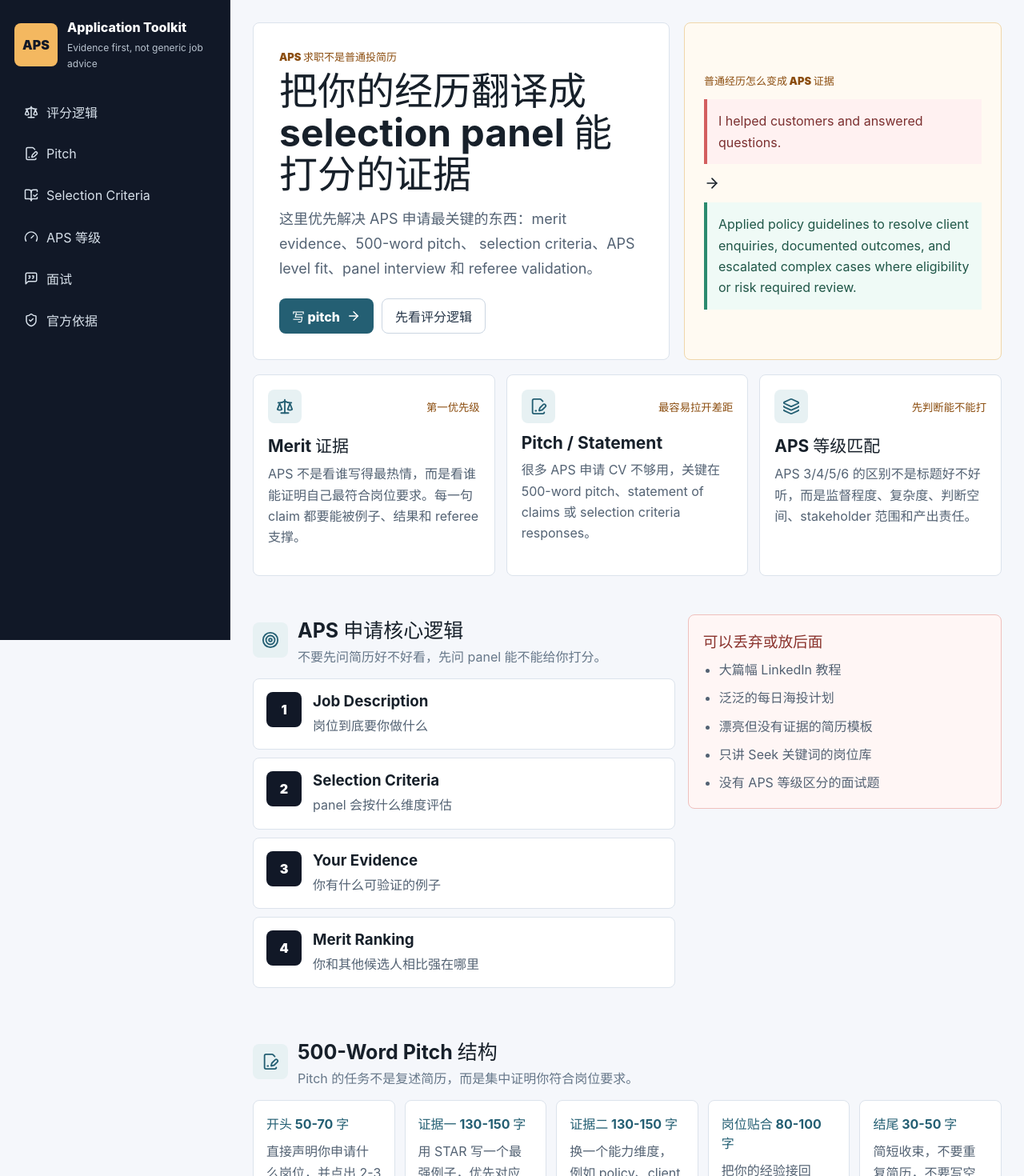
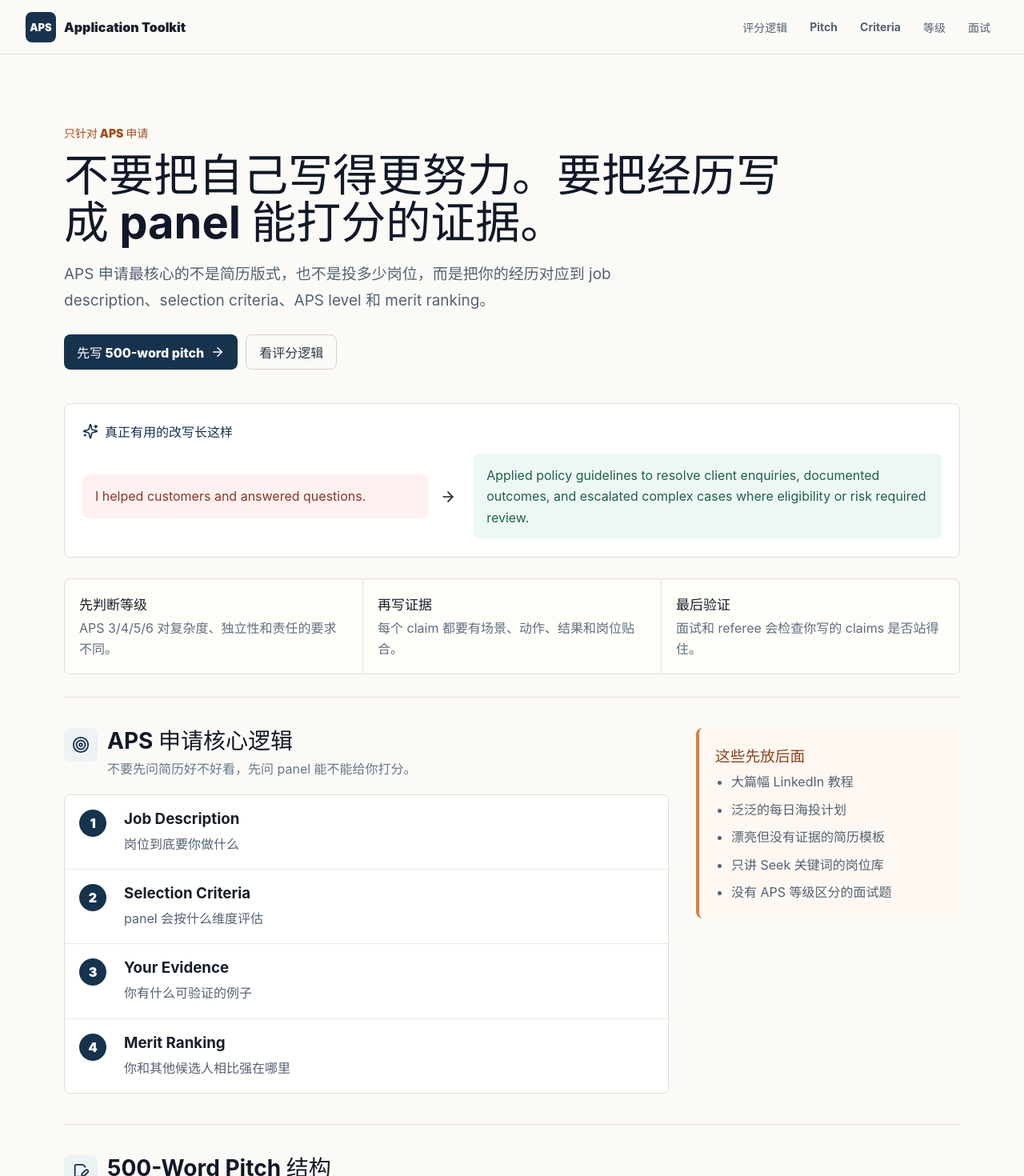
Before and after one commit to raydebug/aps-job-guide, a React (Vite) app: page / in a window 1280 px wide. Shown: the top 1470 px of the page at 80% size. Built offline with nearby package versions, Linux system fonts and the light colour scheme.

Commit message:
Improve APS guide readability

```diff
--- a/src/main.jsx
+++ b/src/main.jsx
@@ -5,10 +5,8 @@ import {
   BadgeCheck,
   BookOpenCheck,
   CheckCircle2,
-  ClipboardCheck,
   FilePenLine,
   Gauge,
-  Layers3,
   MessageSquareQuote,
   Scale,
   ShieldCheck,
@@ -17,30 +15,6 @@ import {
   UserCheck,
 } from "lucide-react";
 import "./styles.css";
-
-const priorities = [
-  {
-    icon: <Scale size={22} />,
-    title: "Merit 证据",
-    tag: "第一优先级",
-    detail:
-      "APS 不是看谁写得最热情，而是看谁能证明自己最符合岗位要求。每一句 claim 都要能被例子、结果和 referee 支撑。",
-  },
-  {
-    icon: <FilePenLine size={22} />,
-    title: "Pitch / Statement",
-    tag: "最容易拉开差距",
-    detail:
-      "很多 APS 申请 CV 不够用，关键在 500-word pitch、statement of claims 或 selection criteria responses。",
-  },
-  {
-    icon: <Layers3 size={22} />,
-    title: "APS 等级匹配",
-    tag: "先判断能不能打",
-    detail:
-      "APS 3/4/5/6 的区别不是标题好不好听，而是监督程度、复杂度、判断空间、stakeholder 范围和产出责任。",
-  },
-];
 
 const pitchPlan = [
   ["开头 50-70 字", "直接声明你申请什么岗位，并点出 2-3 个最相关能力。"],
@@ -109,45 +83,45 @@ const interviewQuestions = [
 
 function App() {
   return (
-    <main className="app-shell">
-      <aside className="sidebar" aria-label="站点导航">
-        <div className="brand">
-          <div className="brand-mark">APS</div>
-          <div>
-            <p>Application Toolkit</p>
-            <span>Evidence first, not generic job advice</span>
-          </div>
-        </div>
-        <nav>
-          <a href="#logic"><Scale size={18} />评分逻辑</a>
-          <a href="#pitch"><FilePenLine size={18} />Pitch</a>
-          <a href="#criteria"><BookOpenCheck size={18} />Selection Criteria</a>
-          <a href="#levels"><Gauge size={18} />APS 等级</a>
-          <a href="#interview"><MessageSquareQuote size={18} />面试</a>
-          <a href="#sources"><ShieldCheck size={18} />官方依据</a>
+    <main className="page">
+      <header className="topbar">
+        <a className="brand" href="#top" aria-label="APS Application Toolkit">
+          <span className="brand-mark">APS</span>
+          <span>Application Toolkit</span>
+        </a>
+        <nav aria-label="站点导航">
+          <a href="#logic">评分逻辑</a>
+          <a href="#pitch">Pitch</a>
+          <a href="#criteria">Criteria</a>
+          <a href="#levels">等级</a>
+          <a href="#interview">面试</a>
         </nav>
-      </aside>
+      </header>
 
-      <section className="workspace">
+      <section className="workspace" id="top">
         <header className="hero">
-          <div className="hero-copy">
-            <p className="eyebrow">APS 求职不是普通投简历</p>
-            <h1>把你的经历翻译成 selection panel 能打分的证据</h1>
+          <p className="eyebrow">只针对 APS 申请</p>
+          <h1>不要把自己写得更努力。要把经历写成 panel 能打分的证据。</h1>
           <p className="hero-text">
-              这里优先解决 APS 申请最关键的东西：merit evidence、500-word pitch、
-              selection criteria、APS level fit、panel interview 和 referee validation。
+            APS 申请最核心的不是简历版式，也不是投多少岗位，而是把你的经历对应到
+            job description、selection criteria、APS level 和 merit ranking。
           </p>
           <div className="hero-actions">
             <a className="primary-action" href="#pitch">
-                写 pitch <ArrowRight size={18} />
+              先写 500-word pitch <ArrowRight size={18} />
             </a>
             <a className="secondary-action" href="#logic">
-                先看评分逻辑
+              看评分逻辑
             </a>
           </div>
+        </header>
+
+        <section className="lead-example" aria-label="APS 改写例子">
+          <div className="example-heading">
+            <Sparkles size={20} />
+            <span>真正有用的改写长这样</span>
           </div>
-          <div className="hero-example" aria-label="APS 改写例子">
-            <div className="example-label">普通经历怎么变成 APS 证据</div>
+          <div className="rewrite-pair">
             <p className="weak">I helped customers and answered questions.</p>
             <ArrowRight size={20} />
             <p className="strong">
@@ -155,19 +129,21 @@ function App() {
               and escalated complex cases where eligibility or risk required review.
             </p>
           </div>
-        </header>
+        </section>
 
-        <section className="priority-grid" aria-label="APS 申请优先级">
-          {priorities.map((item) => (
-            <article className="priority-card" key={item.title}>
-              <div className="card-top">
-                <span>{item.icon}</span>
-                <small>{item.tag}</small>
-              </div>
-              <h2>{item.title}</h2>
-              <p>{item.detail}</p>
+        <section className="diagnosis" aria-label="页面判断">
+          <article>
+            <strong>先判断等级</strong>
+            <span>APS 3/4/5/6 对复杂度、独立性和责任的要求不同。</span>
           </article>
-          ))}
+          <article>
+            <strong>再写证据</strong>
+            <span>每个 claim 都要有场景、动作、结果和岗位贴合。</span>
+          </article>
+          <article>
+            <strong>最后验证</strong>
+            <span>面试和 referee 会检查你写的 claims 是否站得住。</span>
+          </article>
         </section>
 
         <section id="logic" className="section split">
@@ -195,7 +171,7 @@ function App() {
             </div>
           </div>
           <aside className="warning-panel">
-            <h3>可以丢弃或放后面</h3>
+            <h3>这些先放后面</h3>
             <ul>
               <li>大篇幅 LinkedIn 教程</li>
               <li>泛泛的每日海投计划</li>
--- a/src/styles.css
+++ b/src/styles.css
@@ -1,6 +1,6 @@
 :root {
   color: #17202a;
-  background: #f5f7fb;
+  background: #fbfaf7;
   font-family:
     Inter, ui-sans-serif, system-ui, -apple-system, BlinkMacSystemFont, "Segoe UI",
     "PingFang SC", "Microsoft YaHei", sans-serif;
@@ -33,124 +33,101 @@ p {
   margin-top: 0;
 }
 
-.app-shell {
-  display: grid;
-  grid-template-columns: 288px minmax(0, 1fr);
+.page {
   min-height: 100vh;
 }
 
-.sidebar {
+.topbar {
   position: sticky;
   top: 0;
-  height: 100vh;
-  padding: 24px 18px;
-  background: #111827;
-  color: #ffffff;
-  border-right: 1px solid rgba(255, 255, 255, 0.08);
+  z-index: 10;
+  display: flex;
+  justify-content: space-between;
+  gap: 24px;
+  align-items: center;
+  min-height: 68px;
+  padding: 0 32px;
+  background: rgba(251, 250, 247, 0.94);
+  border-bottom: 1px solid #e5dfd5;
+  backdrop-filter: blur(16px);
 }
 
 .brand {
-  display: grid;
-  grid-template-columns: 54px minmax(0, 1fr);
-  gap: 12px;
+  display: inline-flex;
+  gap: 10px;
   align-items: center;
-  margin-bottom: 30px;
+  color: #16202b;
+  font-weight: 900;
 }
 
 .brand-mark {
   display: grid;
   place-items: center;
-  width: 54px;
-  height: 54px;
+  width: 38px;
+  height: 38px;
   border-radius: 8px;
-  background: #f4b860;
-  color: #111827;
-  font-weight: 900;
-}
-
-.brand p {
-  margin: 0 0 4px;
-  font-weight: 850;
-}
-
-.brand span {
-  color: #b9c4d0;
-  font-size: 12px;
-  line-height: 1.35;
+  background: #17324d;
+  color: #ffffff;
+  font-size: 13px;
+  letter-spacing: 0;
 }
 
 nav {
-  display: grid;
+  display: flex;
+  flex-wrap: wrap;
   gap: 8px;
+  justify-content: flex-end;
 }
 
 nav a {
-  display: flex;
+  display: inline-flex;
   align-items: center;
-  gap: 10px;
-  min-height: 44px;
-  padding: 0 12px;
+  min-height: 36px;
+  padding: 0 10px;
   border-radius: 8px;
-  color: #d7e0ea;
+  color: #536273;
+  font-size: 14px;
+  font-weight: 750;
 }
 
 nav a:hover {
-  background: rgba(255, 255, 255, 0.09);
-  color: #ffffff;
+  background: #eee8dd;
+  color: #17202a;
 }
 
 .workspace {
-  min-width: 0;
-  padding: 28px;
+  width: min(1120px, calc(100% - 40px));
+  margin: 0 auto;
+  padding: 54px 0 70px;
 }
 
 .hero {
-  display: grid;
-  grid-template-columns: minmax(0, 1.05fr) minmax(320px, 0.8fr);
-  gap: 18px;
-  align-items: stretch;
-}
-
-.hero-copy,
-.hero-example,
-.priority-card,
-.warning-panel,
-.template-panel,
-.referee-panel,
-.source-band,
-.flow article,
-.pitch-board article,
-.rewrite-grid article {
-  background: #ffffff;
-  border: 1px solid #dce3ec;
-  border-radius: 8px;
-}
-
-.hero-copy {
-  padding: 32px;
+  max-width: 900px;
+  padding: 34px 0 30px;
 }
 
 .eyebrow {
-  margin-bottom: 8px;
-  color: #8b4d0f;
-  font-size: 13px;
+  margin-bottom: 14px;
+  color: #a34d1f;
+  font-size: 14px;
   font-weight: 900;
 }
 
 h1 {
-  max-width: 850px;
-  margin-bottom: 16px;
-  font-size: 48px;
-  line-height: 1.08;
+  max-width: 920px;
+  margin-bottom: 18px;
+  color: #111827;
+  font-size: 56px;
+  line-height: 1.05;
   letter-spacing: 0;
 }
 
 .hero-text {
-  max-width: 760px;
-  margin-bottom: 22px;
+  max-width: 780px;
+  margin-bottom: 26px;
   color: #536273;
-  font-size: 18px;
-  line-height: 1.7;
+  font-size: 19px;
+  line-height: 1.75;
 }
 
 .hero-actions {
@@ -172,165 +149,179 @@ h1 {
 
 .primary-action {
   gap: 8px;
-  background: #245f73;
+  background: #17324d;
   color: #ffffff;
 }
 
 .secondary-action {
-  border: 1px solid #cbd6e2;
-  color: #243447;
+  border: 1px solid #d9d0c2;
+  color: #2a3948;
 }
 
-.hero-example {
-  display: grid;
-  align-content: center;
-  gap: 14px;
-  padding: 24px;
-  background: #fffaf2;
-  border-color: #f0d7aa;
+.lead-example {
+  margin: 12px 0 26px;
+  padding: 22px;
+  border: 1px solid #e5dfd5;
+  border-radius: 8px;
+  background: #ffffff;
 }
 
-.example-label {
-  color: #8b4d0f;
-  font-size: 13px;
+.example-heading,
+.panel-title {
+  display: flex;
+  gap: 8px;
+  align-items: center;
+}
+
+.example-heading {
+  margin-bottom: 16px;
+  color: #17324d;
   font-weight: 900;
+}
+
+.rewrite-pair {
+  display: grid;
+  grid-template-columns: minmax(0, 1fr) 28px minmax(0, 1.35fr);
+  gap: 14px;
+  align-items: center;
 }
 
 .weak,
 .strong {
   margin-bottom: 0;
+  border-radius: 8px;
   line-height: 1.65;
 }
 
 .weak {
-  padding: 14px;
-  border-left: 4px solid #d35f5f;
-  background: #fff1f1;
-  color: #7b2f2f;
+  padding: 14px 16px;
+  background: #fff1ef;
+  color: #87362e;
 }
 
 .strong {
-  padding: 14px;
-  border-left: 4px solid #2b8a6e;
-  background: #effaf6;
-  color: #1f5647;
+  padding: 14px 16px;
+  background: #eef8f3;
+  color: #1f604d;
 }
 
-.priority-grid {
+.diagnosis {
   display: grid;
   grid-template-columns: repeat(3, minmax(0, 1fr));
-  gap: 14px;
-  margin: 18px 0;
+  gap: 1px;
+  overflow: hidden;
+  margin-bottom: 28px;
+  border: 1px solid #e5dfd5;
+  border-radius: 8px;
+  background: #e5dfd5;
 }
 
-.priority-card {
+.diagnosis article {
+  display: grid;
+  gap: 6px;
   padding: 18px;
+  background: #fffdf8;
 }
 
-.card-top {
-  display: flex;
-  justify-content: space-between;
-  gap: 12px;
-  align-items: center;
-  margin-bottom: 12px;
+.diagnosis strong {
+  color: #17202a;
+  font-size: 17px;
 }
 
-.card-top span {
+.diagnosis span {
+  color: #5f6f80;
+  line-height: 1.6;
+}
+
+.section {
+  padding: 38px 0;
+  border-top: 1px solid #e8e1d8;
+}
+
+.split {
+  display: grid;
+  grid-template-columns: minmax(0, 1fr) 330px;
+  gap: 34px;
+  align-items: start;
+}
+
+.section-header {
+  display: grid;
+  grid-template-columns: 42px minmax(0, 1fr);
+  gap: 12px;
+  align-items: start;
+  margin-bottom: 18px;
+}
+
+.section-icon {
   display: grid;
   place-items: center;
   width: 42px;
   height: 42px;
   border-radius: 8px;
-  background: #e7f1f3;
-  color: #245f73;
-}
-
-.card-top small {
-  color: #8b4d0f;
-  font-weight: 900;
-}
-
-.priority-card h2 {
-  margin-bottom: 8px;
-  font-size: 21px;
-}
-
-.priority-card p,
-.warning-panel li,
-.template-panel p,
-.referee-panel p,
-.flow p,
-.pitch-board p {
-  color: #536273;
-  line-height: 1.65;
-}
-
-.section {
-  padding: 30px 0;
-}
-
-.split {
-  display: grid;
-  grid-template-columns: minmax(0, 1.05fr) minmax(320px, 0.78fr);
-  gap: 16px;
-  align-items: start;
-}
-
-.section-header {
-  display: flex;
-  gap: 12px;
-  align-items: center;
-  margin-bottom: 16px;
-}
-
-.section-icon {
-  display: grid;
-  place-items: center;
-  width: 44px;
-  height: 44px;
-  flex: 0 0 auto;
-  border-radius: 8px;
-  background: #e7f1f3;
-  color: #245f73;
+  background: #edf2f5;
+  color: #17324d;
 }
 
 .section-header h2 {
-  margin-bottom: 4px;
-  font-size: 25px;
+  margin-bottom: 5px;
+  color: #111827;
+  font-size: 28px;
+  line-height: 1.2;
 }
 
 .section-header p {
+  max-width: 760px;
   margin-bottom: 0;
   color: #667789;
+  line-height: 1.6;
 }
 
 .flow {
   display: grid;
-  gap: 10px;
+  gap: 0;
+  border: 1px solid #e2dccf;
+  border-radius: 8px;
+  background: #ffffff;
 }
 
 .flow article {
   display: grid;
-  grid-template-columns: 44px minmax(0, 1fr);
+  grid-template-columns: 42px minmax(0, 1fr);
   gap: 14px;
-  padding: 16px;
+  padding: 18px;
+  border-top: 1px solid #eee8dd;
+}
+
+.flow article:first-child {
+  border-top: 0;
 }
 
 .flow article > span {
   display: grid;
   place-items: center;
-  width: 44px;
-  height: 44px;
-  border-radius: 8px;
-  background: #111827;
+  width: 34px;
+  height: 34px;
+  border-radius: 50%;
+  background: #17324d;
   color: #ffffff;
   font-weight: 900;
 }
 
 .flow h3,
 .template-panel h3,
-.referee-panel h3 {
-  margin-bottom: 6px;
+.referee-panel h3,
+.warning-panel h3 {
+  margin-bottom: 7px;
+}
+
+.flow p,
+.pitch-board p,
+.template-panel p,
+.referee-panel p,
+.warning-panel li {
+  color: #536273;
+  line-height: 1.65;
 }
 
 .flow p,
@@ -340,42 +331,52 @@ h1 {
 
 .warning-panel,
 .template-panel,
-.referee-panel {
-  padding: 18px;
+.referee-panel,
+.source-band {
+  padding: 20px;
+  border-radius: 8px;
+  background: #ffffff;
 }
 
 .warning-panel {
-  border-color: #efc0bd;
-  background: #fff6f5;
+  background: #fff7f1;
+  border-left: 4px solid #dc7f44;
 }
 
 .warning-panel h3 {
-  margin-bottom: 10px;
-  color: #8a332d;
+  color: #8a421c;
 }
 
 .warning-panel ul {
   display: grid;
-  gap: 9px;
+  gap: 8px;
   margin: 0;
   padding-left: 20px;
 }
 
 .pitch-board {
   display: grid;
-  grid-template-columns: repeat(5, minmax(0, 1fr));
-  gap: 12px;
+  gap: 0;
+  overflow: hidden;
+  border: 1px solid #e2dccf;
+  border-radius: 8px;
+  background: #ffffff;
 }
 
 .pitch-board article {
-  padding: 16px;
-  min-height: 170px;
+  display: grid;
+  grid-template-columns: 170px minmax(0, 1fr);
+  gap: 16px;
+  padding: 18px;
+  border-top: 1px solid #eee8dd;
+}
+
+.pitch-board article:first-child {
+  border-top: 0;
 }
 
 .pitch-board strong {
-  display: inline-flex;
-  margin-bottom: 10px;
-  color: #245f73;
+  color: #17324d;
 }
 
 .step-list {
@@ -388,42 +389,40 @@ h1 {
   grid-template-columns: 24px minmax(0, 1fr);
   gap: 10px;
   align-items: start;
-  padding: 13px 14px;
-  background: #ffffff;
-  border: 1px solid #dce3ec;
-  border-radius: 8px;
+  padding: 14px 0;
+  border-bottom: 1px solid #eee8dd;
   color: #334456;
-  line-height: 1.55;
+  line-height: 1.6;
 }
 
 .step-list svg {
-  margin-top: 3px;
+  margin-top: 4px;
   color: #2b8a6e;
 }
 
 .template-panel {
-  background: #f7fbfc;
+  background: #f3f7f8;
 }
 
 .template-panel p {
-  margin-bottom: 10px;
+  margin-bottom: 11px;
 }
 
 .level-table {
   overflow: hidden;
+  border: 1px solid #e2dccf;
+  border-radius: 8px;
   background: #ffffff;
-  border: 1px solid #dce3ec;
-  border-radius: 8px;
 }
 
 .level-row {
   display: grid;
-  grid-template-columns: 110px minmax(0, 1.25fr) minmax(0, 1fr);
-  gap: 14px;
-  padding: 16px;
-  border-top: 1px solid #e7edf3;
+  grid-template-columns: 110px minmax(0, 1.2fr) minmax(0, 1fr);
+  gap: 16px;
+  padding: 17px 18px;
+  border-top: 1px solid #eee8dd;
   color: #4b5f72;
-  line-height: 1.55;
+  line-height: 1.6;
 }
 
 .level-row:first-child {
@@ -435,7 +434,7 @@ h1 {
 }
 
 .level-head {
-  background: #edf3f5;
+  background: #f4f1eb;
   color: #243447;
   font-size: 13px;
   font-weight: 900;
@@ -443,19 +442,20 @@ h1 {
 
 .rewrite-grid {
   display: grid;
-  grid-template-columns: repeat(3, minmax(0, 1fr));
-  gap: 14px;
+  gap: 12px;
 }
 
 .rewrite-grid article {
   display: grid;
+  grid-template-columns: minmax(0, 0.85fr) minmax(0, 1.25fr);
   gap: 12px;
-  padding: 14px;
+  padding: 0;
 }
 
 .question-list {
   display: grid;
-  gap: 10px;
+  gap: 0;
+  border-top: 1px solid #eee8dd;
 }
 
 .question-list label {
@@ -463,32 +463,27 @@ h1 {
   grid-template-columns: 22px minmax(0, 1fr);
   gap: 10px;
   align-items: start;
-  padding: 14px;
-  background: #ffffff;
-  border: 1px solid #dce3ec;
-  border-radius: 8px;
+  padding: 15px 0;
+  border-bottom: 1px solid #eee8dd;
   color: #334456;
-  line-height: 1.55;
+  line-height: 1.6;
 }
 
 .question-list input {
   width: 18px;
   height: 18px;
-  margin-top: 3px;
-  accent-color: #245f73;
+  margin-top: 4px;
+  accent-color: #17324d;
 }
 
 .referee-panel {
-  border-color: #b9ddd2;
-  background: #f0faf6;
+  background: #eef8f3;
+  border-left: 4px solid #2b8a6e;
 }
 
 .panel-title {
-  display: flex;
-  gap: 8px;
-  align-items: center;
-  margin-bottom: 8px;
-  color: #1f6b57;
+  margin-bottom: 9px;
+  color: #1f604d;
 }
 
 .panel-title h3 {
@@ -496,7 +491,7 @@ h1 {
 }
 
 .source-band {
-  padding: 22px;
+  background: #f5f2ec;
 }
 
 .source-links {
@@ -511,63 +506,44 @@ h1 {
   min-height: 38px;
   padding: 0 12px;
   border-radius: 8px;
-  background: #eef4f8;
-  color: #245f73;
+  background: #ffffff;
+  color: #17324d;
   font-weight: 800;
 }
 
-@media (max-width: 1080px) {
-  .app-shell {
+@media (max-width: 900px) {
+  .topbar {
+    position: static;
+    align-items: flex-start;
+    flex-direction: column;
+    padding: 18px 20px;
+  }
+
+  nav {
+    justify-content: flex-start;
+  }
+
+  .workspace {
+    width: min(100% - 32px, 760px);
+    padding-top: 34px;
+  }
+
+  h1 {
+    font-size: 40px;
+  }
+
+  .rewrite-pair,
+  .diagnosis,
+  .split,
+  .rewrite-grid article {
     grid-template-columns: 1fr;
   }
 
-  .sidebar {
-    position: static;
-    height: auto;
+  .rewrite-pair svg {
+    transform: rotate(90deg);
   }
 
-  nav {
-    grid-template-columns: repeat(3, minmax(0, 1fr));
-  }
-
-  .hero,
-  .split,
-  .priority-grid,
-  .rewrite-grid {
-    grid-template-columns: 1fr;
-  }
-
-  .pitch-board {
-    grid-template-columns: repeat(2, minmax(0, 1fr));
-  }
-}
-
-@media (max-width: 720px) {
-  .workspace {
-    padding: 16px;
-  }
-
-  .hero-copy {
-    padding: 22px;
-  }
-
-  h1 {
-    font-size: 34px;
-  }
-
-  .hero-text {
-    font-size: 16px;
-  }
-
-  nav {
-    grid-template-columns: repeat(2, minmax(0, 1fr));
-  }
-
-  nav a {
-    padding: 0 10px;
-  }
-
-  .pitch-board,
+  .pitch-board article,
   .level-row {
     grid-template-columns: 1fr;
   }
@@ -575,18 +551,31 @@ h1 {
   .level-head {
     display: none;
   }
+}
 
-  .level-table {
-    display: grid;
-    gap: 10px;
-    overflow: visible;
-    background: transparent;
-    border: 0;
+@media (max-width: 560px) {
+  .workspace {
+    width: min(100% - 24px, 760px);
   }
 
-  .level-row {
-    background: #ffffff;
-    border: 1px solid #dce3ec;
-    border-radius: 8px;
+  nav a {
+    min-height: 34px;
+    padding: 0 8px;
+  }
+
+  h1 {
+    font-size: 32px;
+  }
+
+  .hero-text {
+    font-size: 16px;
+  }
+
+  .lead-example,
+  .warning-panel,
+  .template-panel,
+  .referee-panel,
+  .source-band {
+    padding: 16px;
   }
 }
```
Lines whose indentation alone changed are shown as unchanged.
